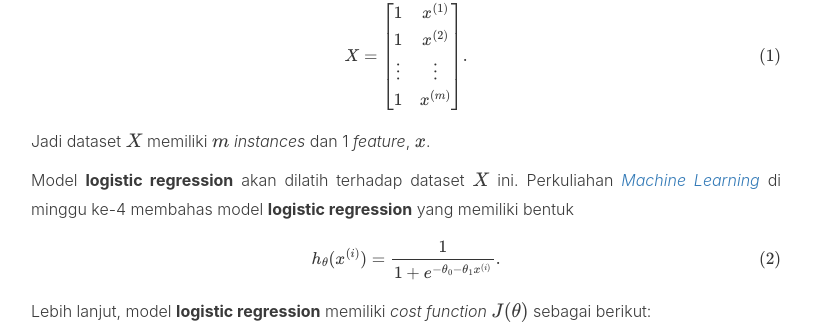
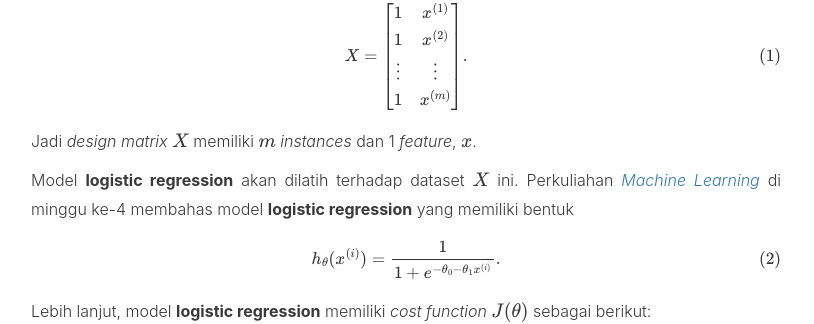
Before and after one commit to jethroGIT/jethrogit.github.io, a Jekyll site: the page built from _posts/machine-learning/2019-04-08-Gradient_Descent_for_Logistic_Regression.md, in a window 1280 px wide and 900 px high. Shown: the part 259-583 px from the top of the window, without its empty margins (234-1048 px from the left). Built offline with Jekyll 4.4.1, drawn with Linux system fonts in a browser that asks for light colours; formulas are drawn with MathJax 3; comment, search, counter and statistics services are not loaded.

Commit message:
Add Gradient Logistic Regression

```diff
--- a/_posts/machine-learning/2019-04-08-Gradient_Descent_for_Logistic_Regression.md
+++ b/_posts/machine-learning/2019-04-08-Gradient_Descent_for_Logistic_Regression.md
@@ -14,7 +14,7 @@ $$ \begin{equation} X = \begin{bmatrix} 1 & x^{(1)} \\
 \vdots & \vdots  \\
 1      & x^{(m)}   \end{bmatrix}.  \end{equation} \tag{1}\label{eq:x-dataset}$$
 
-Jadi dataset $X$ memiliki $m$ _instances_ dan 1 _feature_, $x$.
+Jadi _design matrix_ $X$ memiliki $m$ _instances_ dan 1 _feature_, $x$.
 
 Model **logistic regression** akan dilatih terhadap dataset $X$ ini. Perkuliahan [_Machine Learning_](https://www.coursera.org/learn/machine-learning/home/welcome) di minggu ke-4 membahas model **logistic regression** yang memiliki bentuk
 
```
